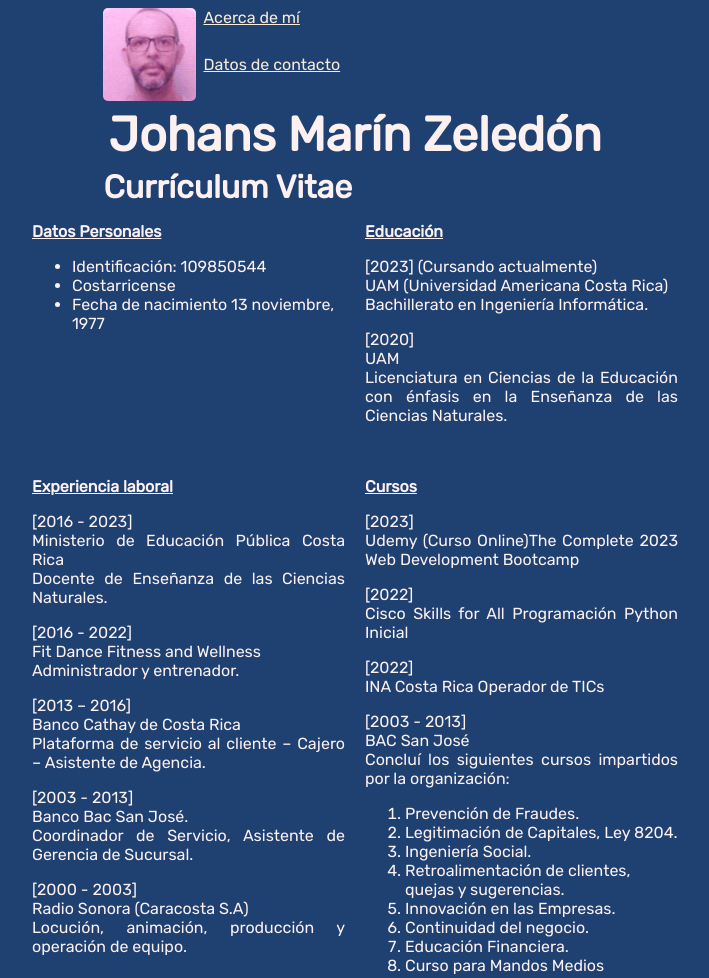
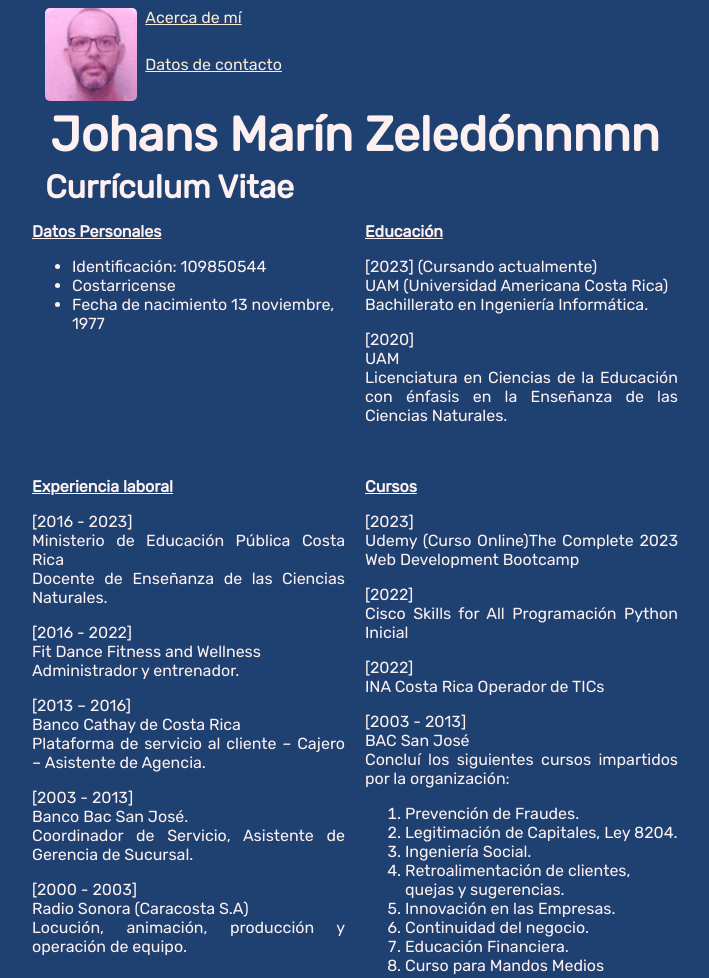
Before and after one commit to cosmicviewport/JohansMarinWebResume, a plain HTML site: page index.html in a window 1280 px wide. Shown: the top 978 px of the page, without its empty margins (285-994 px from the left). Drawn offline with Linux system fonts and the light colour scheme.

Commit message:
prueba de git vscode

```diff
--- a/index.html
+++ b/index.html
@@ -16,7 +16,7 @@
                 <img class="img" src="./images/JohansFace.png" alt="johans_face" height="80">
                 <a class="about-me" href="./public/acerca_de_mi.html">Acerca de mí</a>
                 <a class="contact" href="./public/contacto.html">Datos de contacto</a>
-                <h1>Johans Marín Zeledón</h1>
+                <h1>Johans Marín Zeledónnnnn</h1>
                 <h2>Currículum Vitae</h2>
             </div>
         </div>
```
